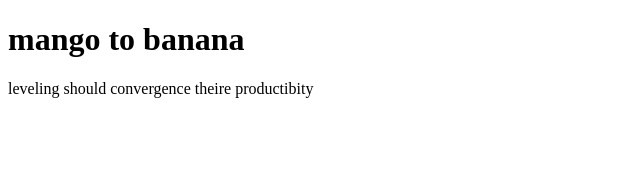
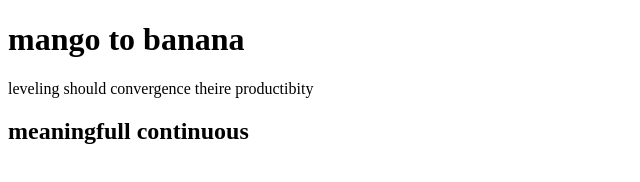
Before and after one commit to MohammadShafayath/protfolio-website, a plain HTML site: page index.html in a window 1280 px wide. Shown: the whole page, without its empty margins (0-640 px from the left). Drawn offline with Linux system fonts and the light colour scheme.

Commit message:
Update index.html

```diff
--- a/index.html
+++ b/index.html
@@ -8,5 +8,6 @@
 <body>
   <h1> mango to banana</h1>
   <p>leveling should convergence theire productibity</p>
+    <h2>meaningfull continuous </h2>
 </body>
 </html>
```
